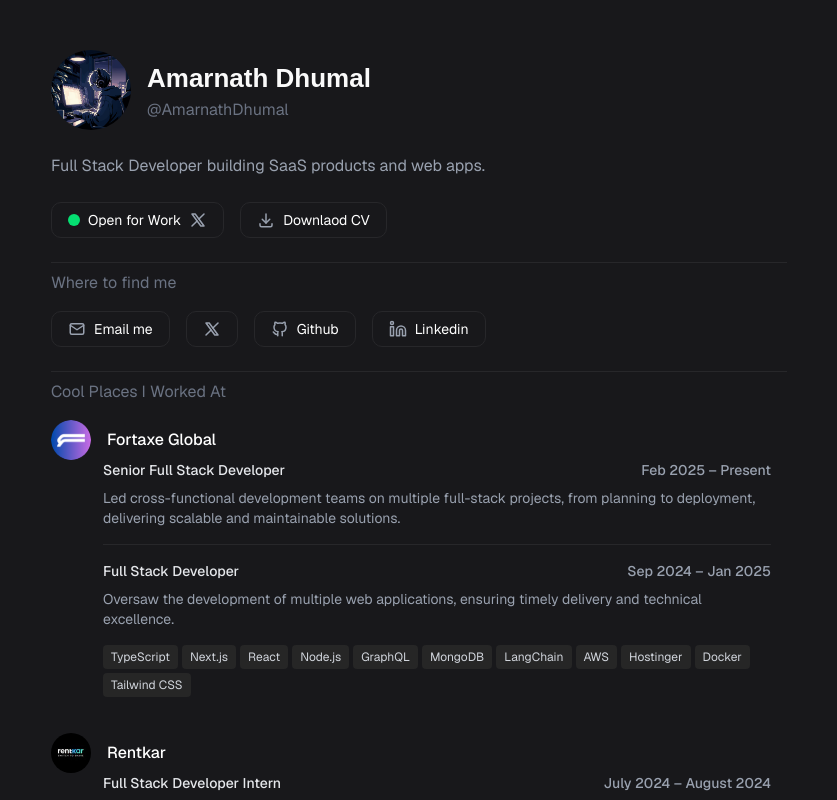
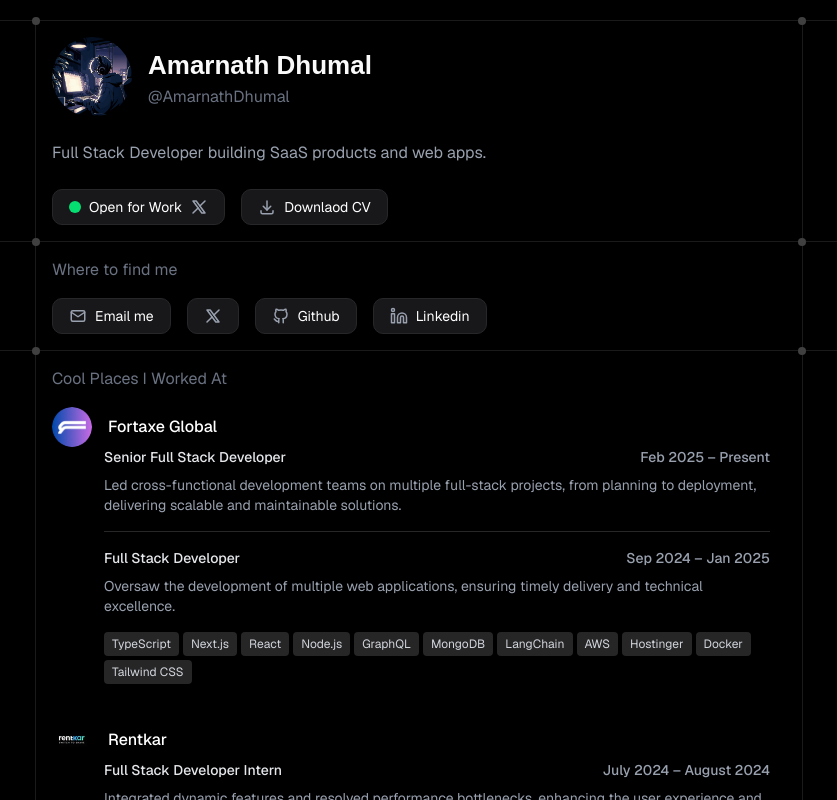
Before and after one commit to amarnath666/Portfolio, a Next.js app: page / in a window 1280 px wide. Shown: the top 800 px of the page, without its empty margins (221-1058 px from the left). Built offline with nearby package versions, Linux system fonts and the light colour scheme; a web font is replaced by a local one.

Commit message:
added Added dotted section dividers to my portfolio

```diff
--- a/app/layout.tsx
+++ b/app/layout.tsx
@@ -1,6 +1,8 @@
 import type { Metadata } from "next";
 import { Geist, Geist_Mono, Doto } from "next/font/google";
 import "./globals.css";
+import { Analytics } from "@vercel/analytics/next"
+// import { ThemeProvider } from "@/lib/theme-provider";
 
 const geistSans = Geist({
   variable: "--font-geist-sans",
@@ -64,7 +66,15 @@
       <body
         className={`${geistSans.variable} ${geistMono.variable} ${doto.variable} antialiased`}
       >
+        {/* <ThemeProvider
+          attribute="class"
+          defaultTheme="system"
+          enableSystem
+          disableTransitionOnChange
+        > */}
         {children}
+        <Analytics />
+        {/* </ThemeProvider> */}
       </body>
     </html>
   );
--- a/app/page.tsx
+++ b/app/page.tsx
@@ -5,8 +5,11 @@
 
 export default function Home() {
   return (
-    <div className="bg-zinc-900">
-      <div className="w-full max-w-3xl mx-auto py-[50px] px-4 ">
+    <div className="bg-black">
+      <div className="w-full py-[20px]  ">
+
+
+
         <Hero />
         <Findme />
         <Work />
--- a/components/Findme.tsx
+++ b/components/Findme.tsx
@@ -10,20 +10,22 @@
 
 } from "@tabler/icons-react";
 import { Linkedin } from "lucide-react";
+import ViewArea from "./ui/view-area";
 
 const Findme = () => {
   return (
-    <div className="pt-6">
-         <hr className="w-full h-px bg-[#27272a] border-none " />
+    <ViewArea showBorderTop={false} showBottomDots={false}>
+      <div className="">
 
-      <p className="text-gray-500 text-base pt-2 pb-4">
+
+        <p className="text-gray-500 text-base pb-4">
           Where to find me
         </p>
         <div className="flex flex-row gap-4 flex-wrap ">
           <Button
             icon={<IconMail size={18} />}
             name="Email me"
-          onClick={() => {window.open("mailto:amarnathdhumal2001@gmail.com", "_blank")}}
+            onClick={() => { window.open("mailto:amarnathdhumal2001@gmail.com", "_blank") }}
           />
           <Button
             icon={<IconBrandX size={18} />}
@@ -33,16 +35,17 @@
           <Button
             icon={<IconBrandGithub size={18} />}
             name="Github"
-          onClick={() => {window.open("https://github.com/amarnath666", "_blank")}}
+            onClick={() => { window.open("https://github.com/amarnath666", "_blank") }}
           />
           <Button
             icon={<Linkedin size={18} />}
             name="Linkedin"
-          onClick={() => {window.open("https://www.linkedin.com/in/amarnath-dhumal/", "_blank")}}
+            onClick={() => { window.open("https://www.linkedin.com/in/amarnath-dhumal/", "_blank") }}
           />
         </div>
 
       </div>
+    </ViewArea>
   );
 };
 
--- a/components/Projects.tsx
+++ b/components/Projects.tsx
@@ -2,6 +2,7 @@
 
 import React from "react";
 import ProjectCard from "./ProjectCard";
+import ViewArea from "./ui/view-area";
 
 const Projects = () => {
   const projectData = [
@@ -22,7 +23,7 @@
       imageSrc: "/images/sidekick.png",
       liveUrl: "https://sidekick.amarn.me",
       githubUrl: "https://github.com/amarnath666/Side-Project-Template",
-      technologies: ["Next.js", "TypeScript",  "Tailwind CSS"],
+      technologies: ["Next.js", "TypeScript", "Tailwind CSS"],
     },
     {
       title: "Sketch Sync",
@@ -32,14 +33,15 @@
       imageSrc: "/images/sketchsync.png",
       liveUrl: "https://sketchsync-canvas.vercel.app",
       githubUrl: "https://github.com/amarnath666/SketchSync",
-      technologies: ["Next.js", "TypeScript",  "Tailwind CSS", "Convex"],
+      technologies: ["Next.js", "TypeScript", "Tailwind CSS", "Convex"],
     },
   ];
 
   return (
+    <ViewArea showBorderTop={false}>
       <div >
-       <hr className="w-full h-px bg-[#27272a] border-none " />
-      <p className="text-gray-500 text-base pt-2 pb-4">Projects</p>
+
+        <p className="text-gray-500 text-base  pb-4">Projects</p>
 
         <div className="grid grid-cols-1  gap-6">
           {projectData.map((project, idx) => (
@@ -47,6 +49,7 @@
           ))}
         </div>
       </div>
+    </ViewArea>
   );
 };
 
--- a/components/Work.tsx
+++ b/components/Work.tsx
@@ -2,6 +2,7 @@
 
 import { cn } from "@/lib/utils";
 import Image from "next/image";
+import ViewArea from "./ui/view-area";
 
 const Work = () => {
   const workData = [
@@ -76,9 +77,10 @@
   };
 
   return (
-    <div className="pt-6">
-          <hr className="w-full h-px bg-[#27272a] border-none " />
-      <p className="text-gray-500 text-base pt-2 pb-4">
+    <ViewArea showBorderTop={false} showBottomDots={false}>
+      <div >
+
+        <p className="text-gray-500 text-base  pb-4">
           Cool Places I Worked At
         </p>
 
@@ -148,6 +150,7 @@
           </div>
         ))}
       </div>
+    </ViewArea>
   );
 };
 
--- a/components/hero.tsx
+++ b/components/hero.tsx
@@ -1,5 +1,6 @@
 "use client";
 
+import ViewArea from "@/components/ui/view-area";
 import Button from "./button";
 import PingButton from "./AnimatePingButton";
 import { IconDownload, IconBrandX } from "@tabler/icons-react";
@@ -7,6 +8,7 @@
 
 const Hero = () => {
   return (
+    <ViewArea showBottomDots={false}>
       <div className="flex flex-col items-start justify-center gap-6 ">
         <div className="flex flex-row  items-center ">
           <Image
@@ -54,6 +56,7 @@
           />
         </div>
       </div>
+    </ViewArea>
   );
 };
 
--- /dev/null
+++ b/components/ui/view-area.tsx
@@ -0,0 +1,88 @@
+import { cn } from "@/lib/utils"
+
+interface ViewAreaProps {
+    children: React.ReactNode
+    className?: string
+    showBorderTop?: boolean
+    showBorderBottom?: boolean
+    showBorderLeft?: boolean
+    showBorderRight?: boolean
+    showTopDots?: boolean
+    showBottomDots?: boolean
+}
+
+const ViewArea = ({
+    children,
+    className,
+    showBorderTop = true,
+    showBorderBottom = true,
+    showBorderLeft = true,
+    showBorderRight = true,
+    showTopDots = true,
+    showBottomDots = true
+}: ViewAreaProps) => {
+    const outerBorderClasses = cn(
+        showBorderTop && "border-t",
+        showBorderBottom && "border-b",
+        (showBorderTop || showBorderBottom) && "border-white/10",
+        "px-2 sm:px-0"
+    )
+
+    const innerBorderClasses = cn(
+        showBorderLeft && "border-l",
+        showBorderRight && "border-r",
+        (showBorderLeft || showBorderRight) && "border-white/10"
+    )
+
+    return (
+        <div className={outerBorderClasses}>
+            <div className={cn(
+                innerBorderClasses,
+                "w-full h-auto relative p-4 max-w-3xl mx-auto ",
+                className
+            )}>
+                <Dots
+                    showTopLeft={showTopDots && showBorderLeft}
+                    showTopRight={showTopDots && showBorderRight}
+                    showBottomLeft={showBottomDots && showBorderLeft}
+                    showBottomRight={showBottomDots && showBorderRight}
+                />
+
+                {children}
+            </div>
+        </div>
+    )
+}
+
+interface DotsProps {
+    showTopLeft?: boolean
+    showTopRight?: boolean
+    showBottomLeft?: boolean
+    showBottomRight?: boolean
+}
+
+export const Dots = ({
+    showTopLeft = true,
+    showTopRight = true,
+    showBottomLeft = true,
+    showBottomRight = true
+}: DotsProps) => {
+    return (
+        <div className="z-10">
+            {showTopLeft && (
+                <div className="absolute top-[-4px] left-[-4px] w-2 h-2 bg-neutral-700 rounded-full" />
+            )}
+            {showBottomLeft && (
+                <div className="absolute bottom-[-4px] left-[-4px] w-2 h-2 bg-neutral-700 rounded-full" />
+            )}
+            {showTopRight && (
+                <div className="absolute top-[-4px] right-[-4px] w-2 h-2 bg-neutral-700 rounded-full" />
+            )}
+            {showBottomRight && (
+                <div className="absolute bottom-[-4px] right-[-4px] w-2 h-2 bg-neutral-700 rounded-full" />
+            )}
+        </div>
+    )
+}
+
+export default ViewArea
--- /dev/null
+++ b/lib/theme-provider.tsx
@@ -0,0 +1,11 @@
+"use client"
+
+import * as React from "react"
+import { ThemeProvider as NextThemesProvider } from "next-themes"
+
+export function ThemeProvider({
+    children,
+    ...props
+}: React.ComponentProps<typeof NextThemesProvider>) {
+    return <NextThemesProvider {...props}>{children}</NextThemesProvider>
+}
--- a/package.json
+++ b/package.json
@@ -14,11 +14,13 @@
     "@radix-ui/react-slot": "^1.2.3",
     "@tabler/icons": "^3.34.1",
     "@tabler/icons-react": "^3.34.1",
+    "@vercel/analytics": "^1.6.1",
     "class-variance-authority": "^0.7.1",
     "clsx": "^2.1.1",
     "lucide-react": "^0.526.0",
     "motion": "^12.23.9",
-    "next": "15.4.3",
+    "next": "15.4.8",
+    "next-themes": "^0.4.6",
     "postcss": "^8.5.6",
     "react": "19.1.0",
     "react-dom": "19.1.0",
@@ -31,7 +33,7 @@
     "@types/react": "^19",
     "@types/react-dom": "^19",
     "eslint": "^9",
-    "eslint-config-next": "15.4.3",
+    "eslint-config-next": "15.4.8",
     "tailwindcss": "^4.1.11",
     "tw-animate-css": "^1.3.6",
     "typescript": "^5"
```
Also changed, not shown: 1 other file (tests, documents, lock files or other folders). Lines whose indentation alone changed are shown as unchanged.
